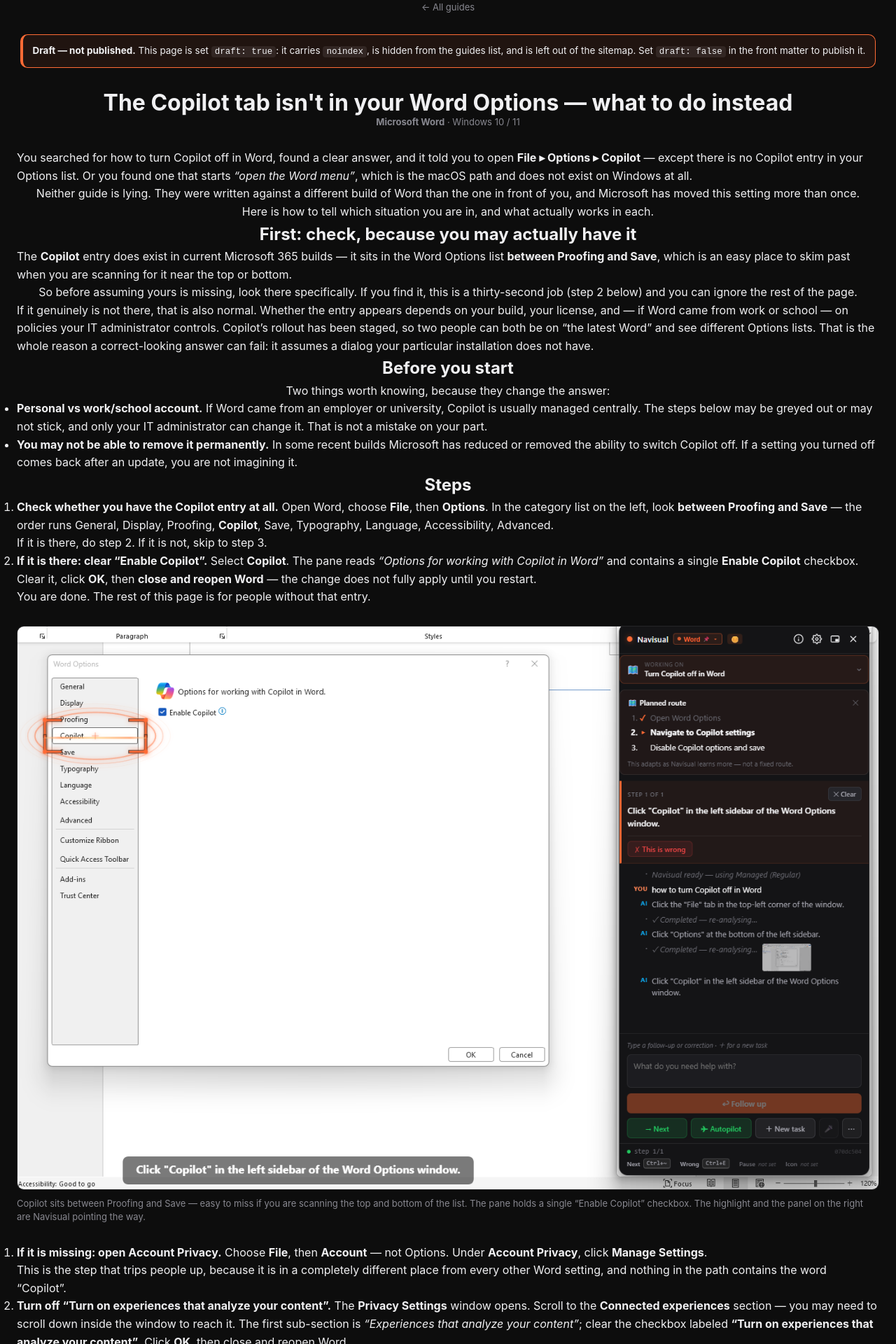
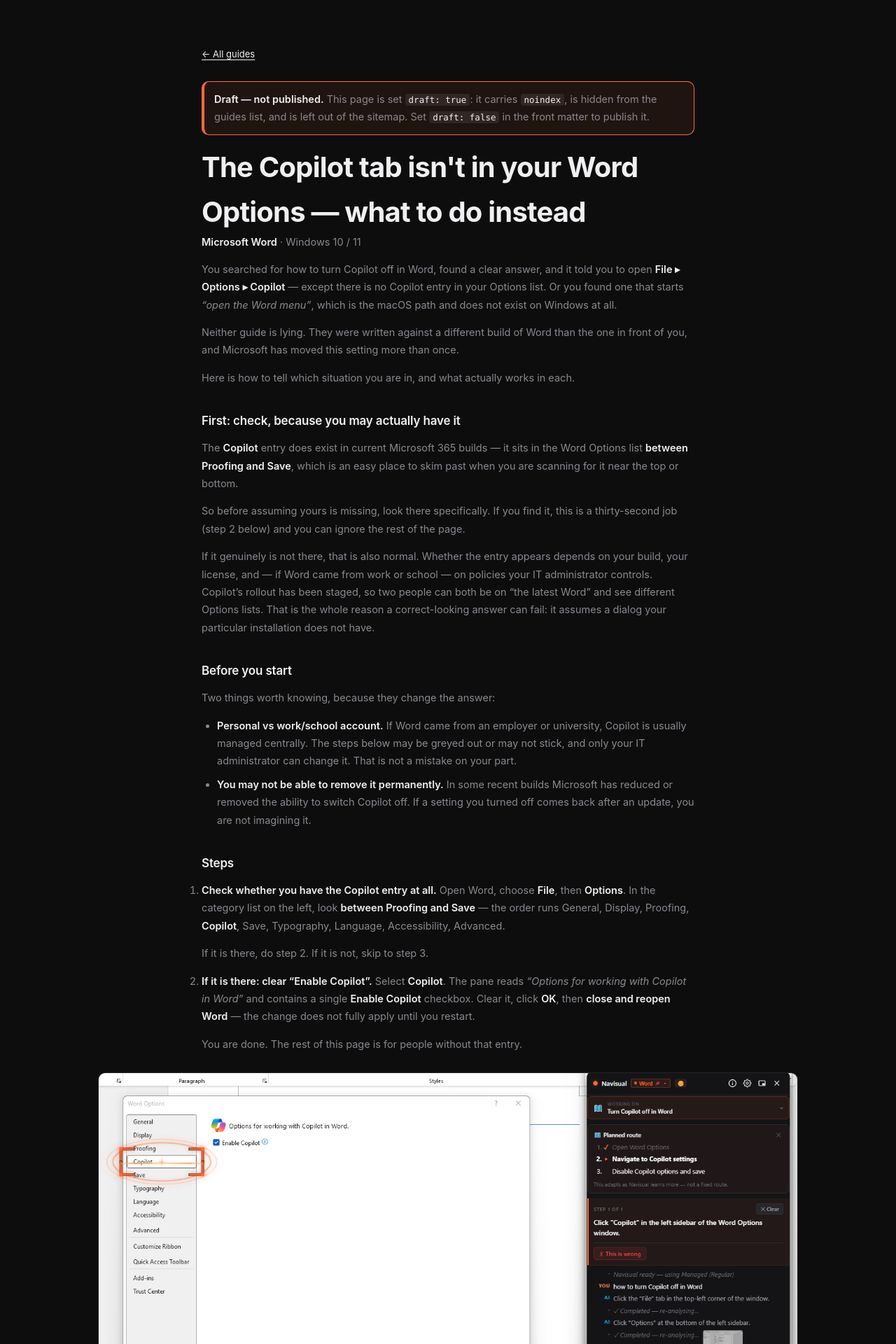
Before and after one commit to NavisualGuide/NavisualGuide.github.io, a Jekyll site: the page built from _guides/word-copilot-tab-missing.md, in a window 1280 px wide. Shown: the top 1920 px of the page at 70% size. Built offline with Jekyll 4.4.1, drawn with Linux system fonts in a browser that asks for light colours.

Commit message:
site: fix guide typography — 200-char centred lines were unreadable
Reported from the live draft: body text ran the full viewport width and every
paragraph was centred. Both trace to one omission — the guide layout put content
directly inside <main>, which is a centring flex column that exists for the
homepage hero (align-items: center, no max-width). The legal/docs pages avoid
this with an inner .legal wrapper; the guide layout never had one.

Fix is a shared .prose container rather than a second copy of the same rules:
every `.legal`/`.legal <descendant>` selector now also matches `.prose`, so the
guides and the legal pages cannot drift apart typographically. Standalone
helpers (.legal-back, .legal-table, …) are deliberately untouched. Restores a
720px left-aligned measure — roughly 65-75 characters, the readable range.

Figures deliberately break OUT of that measure (min(94vw, 1000px), centred on
the column). A 1400px UI screenshot inside a 720px column renders at ~50% and
its dialog text becomes unreadable, which defeats including it at all. Text
keeps a comfortable line length; screenshots get room to be legible. The
breakout is dropped below 760px, where the viewport is already the constraint,
and suppressed for figures nested inside a list item so a step's screenshot
stays visually attached to its step.

/guides/ had the identical bug and is fixed the same way.

```diff
--- a/_layouts/guide.html
+++ b/_layouts/guide.html
@@ -143,7 +143,15 @@
   {%- endunless -%}
 </head>
 <body>
+  {%- comment -%}
+    The .prose wrapper is REQUIRED, not cosmetic. `main` is a centring flex
+    column (it exists for the homepage hero), so content placed directly in it
+    inherits `align-items: center` and stretches the full viewport width —
+    producing centred body text at ~200 characters per line. `.prose` restores
+    a 720px left-aligned measure, sharing the reading typography with `.legal`.
+  {%- endcomment -%}
   <main>
+    <div class="prose">
     <a class="legal-back" href="/guides/">← All guides</a>
 
     {%- comment -%}
@@ -181,6 +189,7 @@
       <em>your</em> screen. <a href="/">Navisual</a> reads what's in front of you and
       shows you where to click — it never clicks for you.
     </p>
+    </div>
   </main>
 
   <footer>
--- a/guides/index.html
+++ b/guides/index.html
@@ -23,6 +23,9 @@
 </head>
 <body>
   <main>
+    <!-- .prose wrapper required — see the note in _layouts/guide.html. Without
+         it, `main`'s centring flex layout stretches text to the full viewport. -->
+    <div class="prose">
     <a class="legal-back" href="/">← Back to navisualguide.com</a>
     <h1>Guides</h1>
     <p>
@@ -50,6 +53,7 @@
     {% else %}
     <p><em>First guide coming shortly.</em></p>
     {% endif %}
+    </div>
   </main>
 
   <footer>
--- a/style.css
+++ b/style.css
@@ -543,7 +543,7 @@
 
 /* ── Legal pages (privacy / terms) ── */
 
-.legal {
+.legal, .prose {
   width: 100%;
   max-width: 720px;
   margin: 0 auto;
@@ -561,7 +561,7 @@
 
 .legal-back:hover { color: var(--text); }
 
-.legal h1 {
+.legal h1, .prose h1 {
   font-size: clamp(28px, 6vw, 40px);
   font-weight: 700;
   letter-spacing: -0.02em;
@@ -574,7 +574,7 @@
   margin-bottom: 32px;
 }
 
-.legal h2 {
+.legal h2, .prose h2 {
   font-size: 17px;
   font-weight: 600;
   color: var(--text);
@@ -583,32 +583,34 @@
 }
 
 .legal p,
-.legal li {
+.legal li,
+.prose p,
+.prose li {
   font-size: 14.5px;
   color: var(--text-muted);
   line-height: 1.75;
 }
 
-.legal p { margin-bottom: 14px; }
+.legal p, .prose p { margin-bottom: 14px; }
 
-.legal ul {
+.legal ul, .prose ul {
   margin: 0 0 14px;
   padding-left: 22px;
 }
 
-.legal li { margin-bottom: 8px; }
+.legal li, .prose li { margin-bottom: 8px; }
 
-.legal strong { color: var(--text); font-weight: 600; }
+.legal strong, .prose strong { color: var(--text); font-weight: 600; }
 
-.legal a {
+.legal a, .prose a {
   color: var(--text);
   text-decoration: underline;
   text-underline-offset: 3px;
 }
 
-.legal a:hover { color: var(--accent); }
+.legal a:hover, .prose a:hover { color: var(--accent); }
 
-.legal code {
+.legal code, .prose code {
   font-family: ui-monospace, "SF Mono", Menlo, Consolas, monospace;
   font-size: 12.5px;
   background: rgba(255, 255, 255, 0.05);
@@ -681,7 +683,7 @@
   border-bottom-color: var(--accent);
 }
 
-.legal kbd {
+.legal kbd, .prose kbd {
   font-family: ui-monospace, "SF Mono", Menlo, Consolas, monospace;
   font-size: 11.5px;
   background: rgba(255, 255, 255, 0.07);
@@ -838,3 +840,31 @@
   border-radius: 4px;
   background: rgba(255, 255, 255, 0.08);
 }
+
+/* Guides use the shared .prose reading container (720px, left-aligned). But a
+   UI screenshot inside a 720px column renders a 1400px capture at ~50%, which
+   makes the dialog text unreadable — defeating the point of including it.
+   So figures alone break out wider than the measure, staying centred on it.
+   Text keeps its comfortable line length; images get room to be legible. */
+.prose .guide-figure {
+  width: min(94vw, 1000px);
+  margin-left: 50%;
+  transform: translateX(-50%);
+}
+
+/* Ordered/unordered lists nest figures too — keep those inside the measure so
+   a step's screenshot stays visually attached to the step it belongs to. */
+.prose li .guide-figure {
+  width: 100%;
+  margin-left: 0;
+  transform: none;
+}
+
+@media (max-width: 760px) {
+  /* On a phone the breakout is pointless — the viewport IS the constraint. */
+  .prose .guide-figure {
+    width: 100%;
+    margin-left: 0;
+    transform: none;
+  }
+}
```
